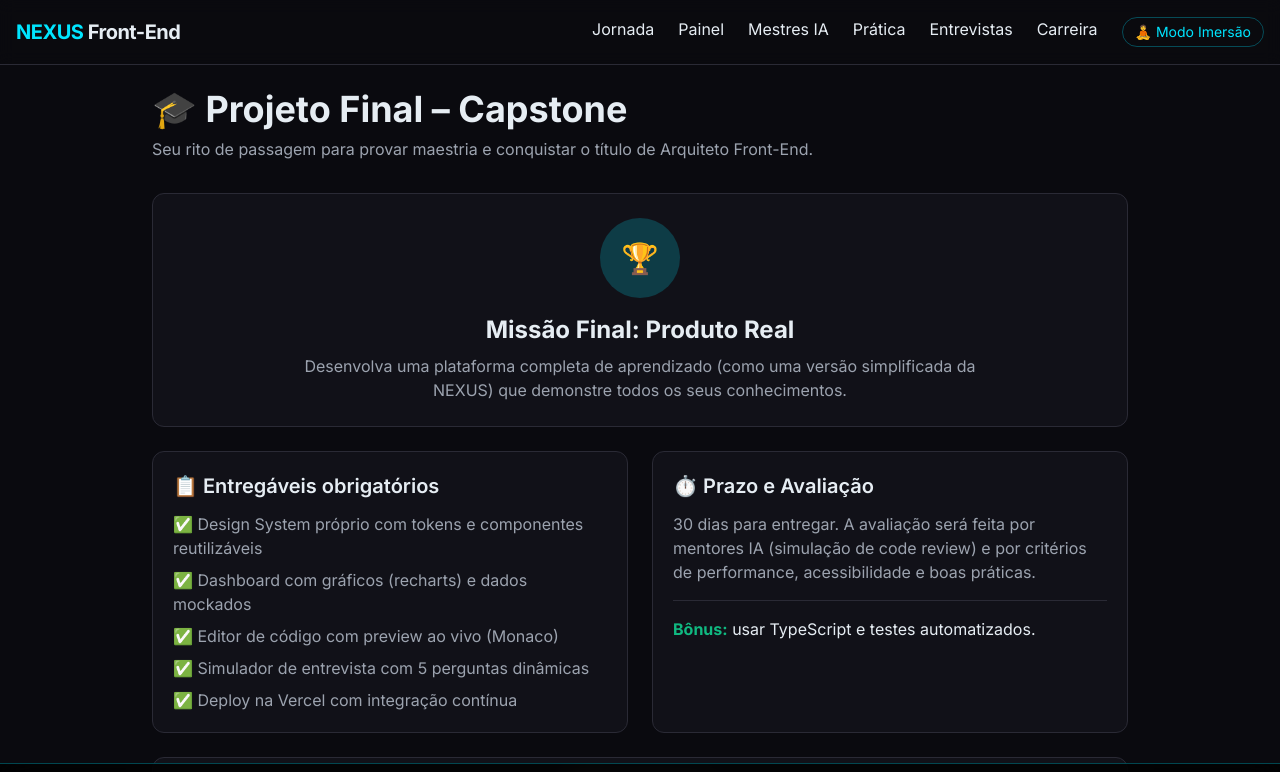
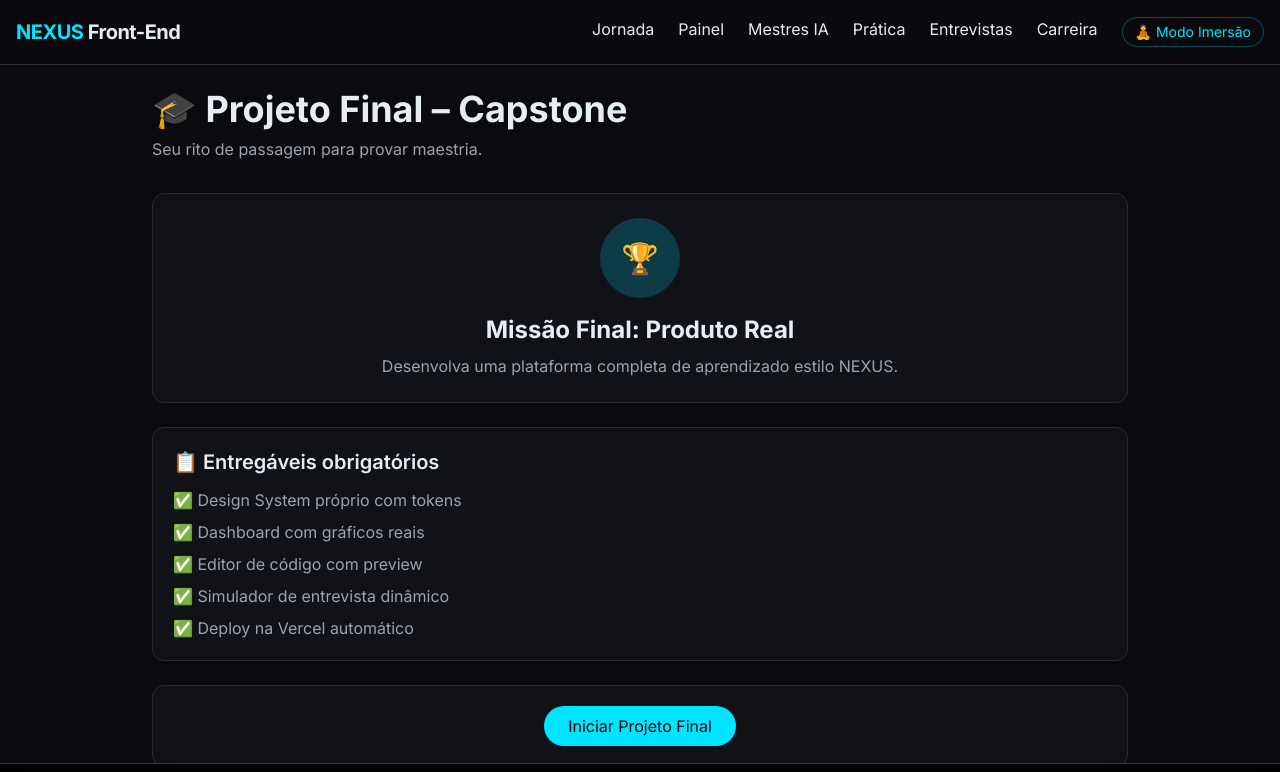
Before and after one commit to mateusdev97443/universidade-meu, a Next.js app: page /capstone in a window 1280 px wide. Shown: the top 772 px of the page. Built offline with nearby package versions, Linux system fonts and the light colour scheme.

Commit message:
capstone - versão estável recriada

```diff
--- a/app/capstone/page.tsx
+++ b/app/capstone/page.tsx
@@ -1,12 +1,9 @@
 import { Capstone } from "@/components/capstone";
-
 export default function CapstonePage() {
   return (
     <div className="max-w-5xl mx-auto p-6">
       <h1 className="text-4xl font-bold mb-2">🎓 Projeto Final – Capstone</h1>
-      <p className="text-ice-muted mb-8">
-        Seu rito de passagem para provar maestria e conquistar o título de Arquiteto Front-End.
-      </p>
+      <p className="text-ice-muted mb-8">Seu rito de passagem para provar maestria.</p>
       <Capstone />
     </div>
   );
--- a/components/capstone.tsx
+++ b/components/capstone.tsx
@@ -1,10 +1,10 @@
 export function Capstone() {
   const requisitos = [
-    "✅ Design System próprio com tokens e componentes reutilizáveis",
-    "✅ Dashboard com gráficos (recharts) e dados mockados",
-    "✅ Editor de código com preview ao vivo (Monaco)",
-    "✅ Simulador de entrevista com 5 perguntas dinâmicas",
-    "✅ Deploy na Vercel com integração contínua"
+    "✅ Design System próprio com tokens",
+    "✅ Dashboard com gráficos reais",
+    "✅ Editor de código com preview",
+    "✅ Simulador de entrevista dinâmico",
+    "✅ Deploy na Vercel automático"
   ];
   return (
     <div className="space-y-6">
@@ -13,33 +13,16 @@ export function Capstone() {
           <span className="text-3xl">🏆</span>
         </div>
         <h2 className="text-2xl font-bold">Missão Final: Produto Real</h2>
-        <p className="text-ice-muted mt-2 max-w-2xl mx-auto">
-          Desenvolva uma plataforma completa de aprendizado (como uma versão simplificada da NEXUS) que demonstre todos os seus conhecimentos.
-        </p>
+        <p className="text-ice-muted mt-2">Desenvolva uma plataforma completa de aprendizado estilo NEXUS.</p>
       </div>
-
-      <div className="grid md:grid-cols-2 gap-6">
-        <div className="bg-obsidian-card border border-border rounded-xl p-5">
-          <h3 className="text-xl font-semibold mb-3">📋 Entregáveis obrigatórios</h3>
-          <ul className="space-y-2">
-            {requisitos.map((req, i) => <li key={i} className="text-ice-muted">{req}</li>)}
-          </ul>
-        </div>
-        <div className="bg-obsidian-card border border-border rounded-xl p-5">
-          <h3 className="text-xl font-semibold mb-3">⏱️ Prazo e Avaliação</h3>
-          <p className="text-ice-muted">30 dias para entregar. A avaliação será feita por mentores IA (simulação de code review) e por critérios de performance, acessibilidade e boas práticas.</p>
-          <div className="mt-4 pt-4 border-t border-border">
-            <span className="text-emerald font-bold">Bônus:</span> usar TypeScript e testes automatizados.
-          </div>
-        </div>
+      <div className="bg-obsidian-card border border-border rounded-xl p-5">
+        <h3 className="text-xl font-semibold mb-3">📋 Entregáveis obrigatórios</h3>
+        <ul className="space-y-2">
+          {requisitos.map((req, i) => <li key={i} className="text-ice-muted">{req}</li>)}
+        </ul>
       </div>
-
       <div className="bg-obsidian-card border border-border rounded-xl p-5 text-center">
-        <h3 className="text-xl font-semibold mb-2">📦 Inspiração</h3>
-        <p className="text-ice-muted">Crie um produto real (ex: app de tarefas, dashboard financeiro, clonar um site famoso). O objetivo é mostrar autonomia e capacidade de entregar software profissional.</p>
-        <a href="#" className="inline-block mt-4 bg-eletric text-obsidian px-6 py-2 rounded-full font-semibold hover:brightness-110 transition">
-          Iniciar Projeto Final
-        </a>
+        <a href="#" className="inline-block bg-eletric text-obsidian px-6 py-2 rounded-full">Iniciar Projeto Final</a>
       </div>
     </div>
   );
```
